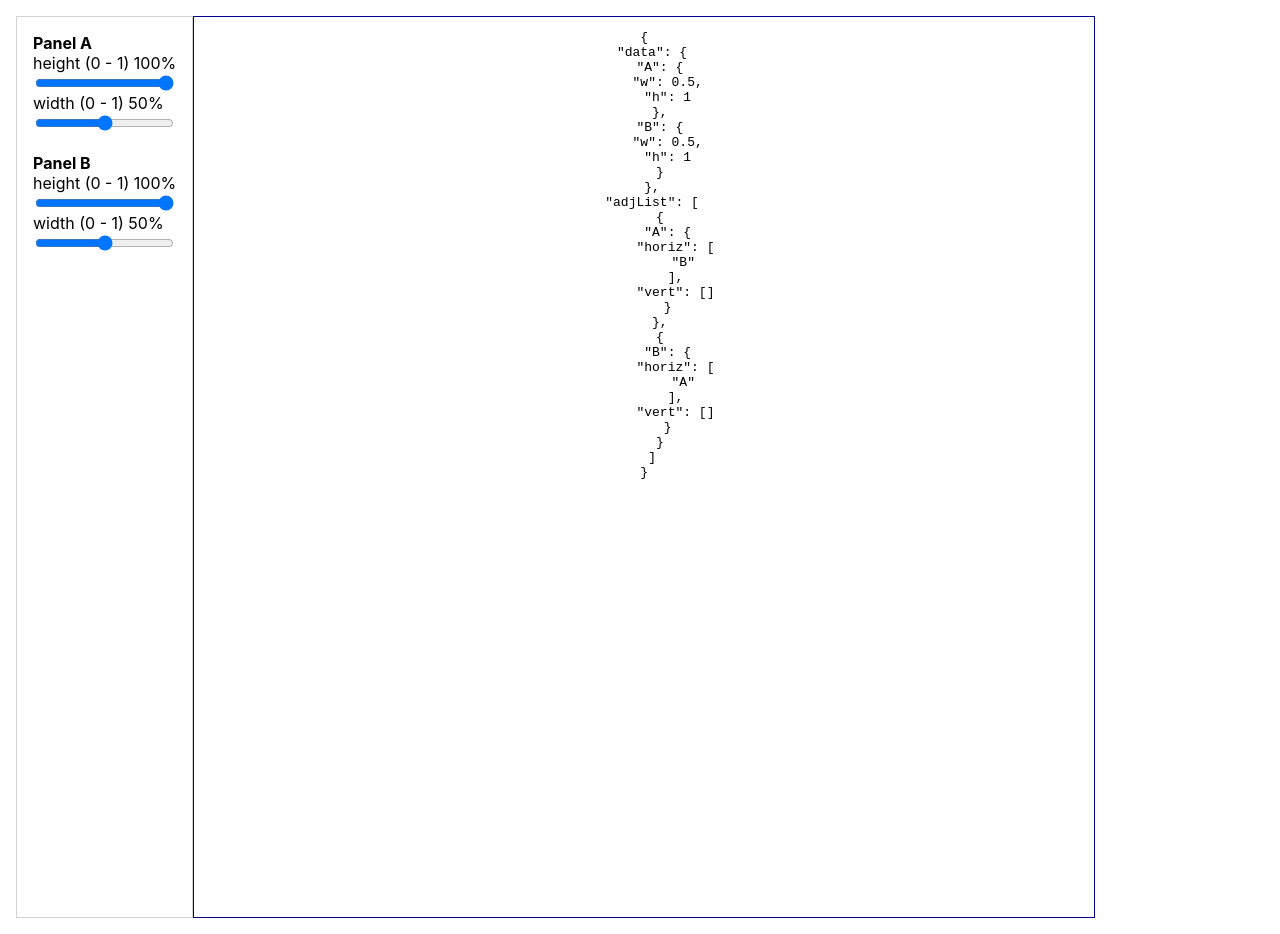
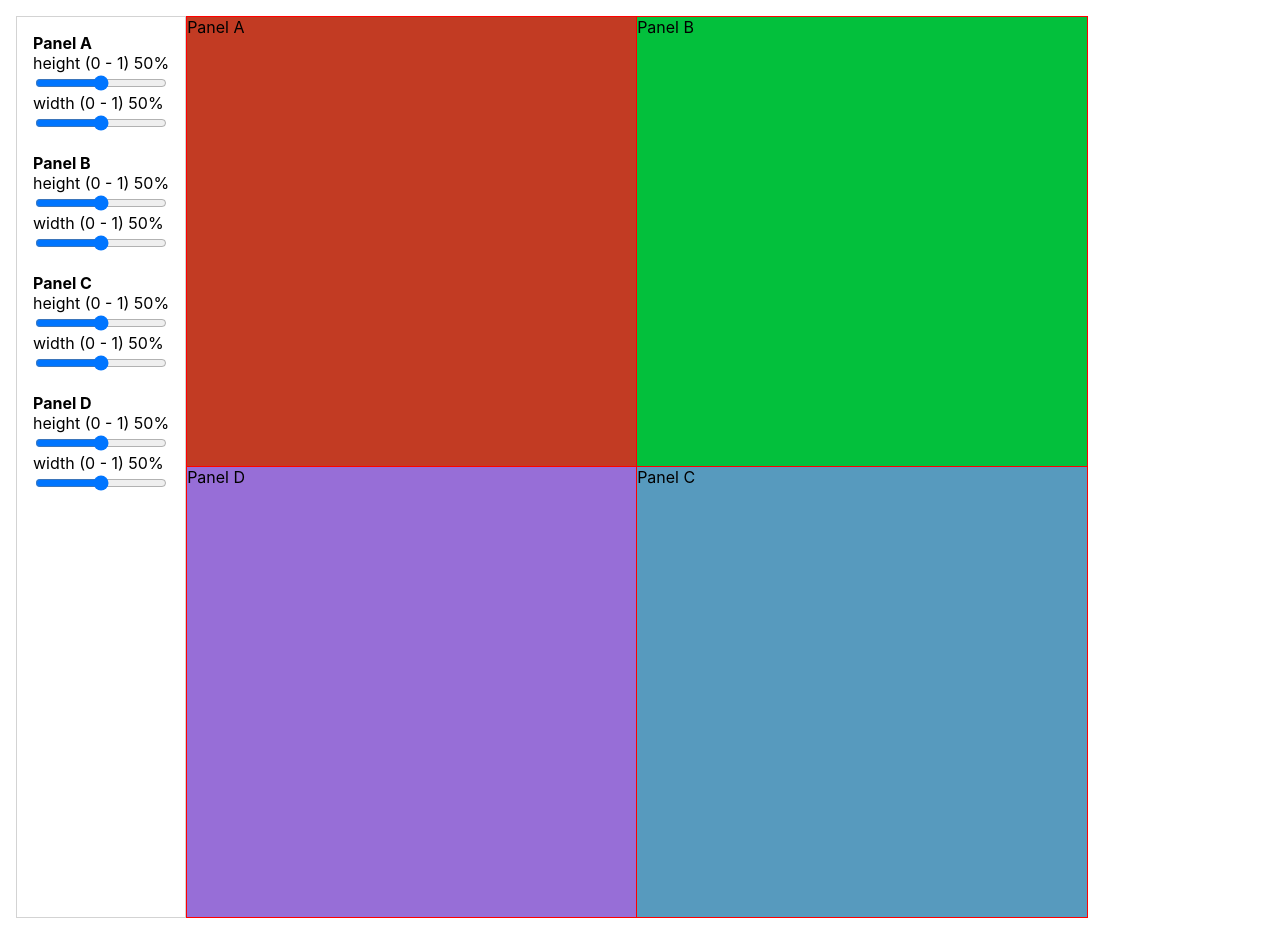
Before and after one commit to stephenc222/react-panel-system, a React (Create React App) app: page / in a window 1280 px wide. Built offline with nearby package versions, Linux system fonts and the light colour scheme.

Commit message:
everything is wip because I'm throwing sh*t against a wall

```diff
--- a/src/App.js
+++ b/src/App.js
@@ -32,18 +32,25 @@ import './App.css';
 // }
 const DUMMY_PANEL_DATA = {
   data : {
-    A: { w: 0.5, h: 1.0 },
-    B: { w: 0.5, h: 1.0 }
+    A: { w: 0.5, h: 0.5 },
+    B: { w: 0.5, h: 0.5 },
+    C: { w: 0.5, h: 0.5 },
+    D: { w: 0.5, h: 0.5 }
   },
   // embedding order into list (first node is top left panel)
+  // FIXME: these relationships may be missing something... maybe...
   adjList: [
-    { A: { horiz: ['B'], vert: []}},
-    { B : { horiz: ['A'], vert: []}}
+    { A: { horiz: ['B', 'C'], adjHoriz: ['D'], vert: ['D', 'C'], adjVert: ['B'] } },
+    { B: { horiz: ['A', 'D'], adjHoriz: ['C'], vert: ['C', 'D'], adjVert: ['A'] } },
+    { D: { horiz: ['C', 'B'], adjHoriz: ['A'], vert: ['A', 'B'], adjVert: ['C'] } },
+    { C: { horiz: ['D', 'A'], adjHoriz: ['B'], vert: ['B', 'A'], adjVert: ['D'] } },
   ]
 }
 
-const PanelA = () => (<div style={{background: 'blue', display: 'flex', width: '100%', height: '100%'}}>Panel A</div>)
-const PanelB = () => (<div style={{background: 'lightgreen', display: 'flex', width: '100%', height: '100%'}}>Panel B</div>)
+const PanelA = () => (<div style={{background: '#C23B23', display: 'flex', width: '100%', height: '100%'}}>Panel A</div>)
+const PanelB = () => (<div style={{background: '#03C03C', display: 'flex', width: '100%', height: '100%'}}>Panel B</div>)
+const PanelC = () => (<div style={{background: '#579ABE', display: 'flex', width: '100%', height: '100%'}}>Panel C</div>)
+const PanelD = () => (<div style={{background: '#976ED7', display: 'flex', width: '100%', height: '100%'}}>Panel D</div>)
 
 function App() {
   const containerRef = useRef(null)
@@ -88,17 +95,33 @@ function App() {
         <input type='range' min={0} max={100} name='h' value={panelData.data['B'].h * 100} onChange={event => onRangeChange('B', event)} />
         <div>width (0 - 1) {Math.round(panelData.data['B'].w * 100)}%</div>
         <input type='range' min={0} max={100} name='w' value={panelData.data['B'].w * 100} onChange={event => onRangeChange('B', event)} />
+        <br/>
+        <b>Panel C</b>
+        <div>height (0 - 1) {Math.round(panelData.data['C'].h * 100)}%</div>
+        <input type='range' min={0} max={100} name='h' value={panelData.data['C'].h * 100} onChange={event => onRangeChange('C', event)} />
+        <div>width (0 - 1) {Math.round(panelData.data['C'].w * 100)}%</div>
+        <input type='range' min={0} max={100} name='w' value={panelData.data['C'].w * 100} onChange={event => onRangeChange('C', event)} />
+        <br/>
+        <b>Panel D</b>
+        <div>height (0 - 1) {Math.round(panelData.data['D'].h * 100)}%</div>
+        <input type='range' min={0} max={100} name='h' value={panelData.data['D'].h * 100} onChange={event => onRangeChange('D', event)} />
+        <div>width (0 - 1) {Math.round(panelData.data['D'].w * 100)}%</div>
+        <input type='range' min={0} max={100} name='w' value={panelData.data['D'].w * 100} onChange={event => onRangeChange('D', event)} />
       </div>
       <div ref={containerRef} style={{border: '1px solid darkblue', maxWidth: 900, minWidth: 900, minHeight: 900, maxHeight: 900}}>
-        <pre>
+        {/* <pre>
           {JSON.stringify(panelData, null, 2)}
-        </pre>
-        {/* <PanelManager
+        </pre> */}
+        <PanelManager
           containerRef={containerRef}
-          panelComponents={[PanelA, PanelB]}
+          panelComponents={[
+            {id: 'A', PanelComponent: PanelA},
+            {id: 'B', PanelComponent: PanelB},
+            {id: 'C', PanelComponent: PanelC},
+            {id: 'D', PanelComponent: PanelD},
+          ]}
           panelData={panelData}
-
-        /> */}
+        />
       </div>
     </div>
   );
--- a/src/components/Panel/index.js
+++ b/src/components/Panel/index.js
@@ -2,14 +2,18 @@ import React from 'react'
 
 // https://stackoverflow.com/questions/30725607/is-there-any-way-to-bind-a-click-event-to-a-divs-left-border-in-jquery
 const Panel = ({ managerX, managerY, w, h, xOffset, yOffset, children}) => {
+  console.log({w, h})
   return (
     <div
       style={{
-        position: 'absolute',
-        width: w,
-        height: h,
-        top: yOffset,
-        left: xOffset
+        border: '1px solid red',
+        minWidth: `${w * 100}%`,
+        maxWidth: `${w * 100}%`,
+        minHeight: `${h * 100}%`,
+        maxHeight: `${h * 100}%`,
+        margin: -1
+        // top: yOffset,
+        // left: xOffset
       }}>
       {children}
     </div>
--- a/src/components/PanelManager/PanelGraph.js
+++ b/src/components/PanelManager/PanelGraph.js
@@ -103,6 +103,8 @@ const ORIGINAL_GRAPH_2 = {
   ]
 }
 
+// NOTE: assumes an edge relationship (vert or horiz) is then entire vertical edge, or the entire horizontal edge (that sums to 100%)
+// to enforce congruent panes, or else relationships between nodes will dynamically change beyond adding and removing a node
 // CHANGE EVENT:
 // (-0.2, 0)
 
@@ -119,6 +121,7 @@ const MINIMUM_DIMENSION = 0.10
 // updateGraph does not consider the special cases of adding a node or removing a node
 // it assumes the graph structure is static, and only handles updating of node relationships
 // TODO: consider minimum dimensions - "width or height of panel cannot be lower than 10%"
+// FIXME: consider rework of update based on relationship
 export const updateGraph = ( origGraph, changeEvent) => {
   // console.log('updateGraph', JSON.stringify(origGraph, null, 2), {changeEvent })
   const { nodeId, data } = changeEvent
@@ -135,10 +138,15 @@ export const updateGraph = ( origGraph, changeEvent) => {
   // if (nextGraph.data[nodeId].h < MINIMUM_DIMENSION)
   // next, find and update the related nodes from the changed node
 
+  // horizontal means opposingly horizontal
   const horizRelatedNodes = nextGraph.adjList.find( node =>
     Object.keys(node)[0] === nodeId )[nodeId].horiz || []
+  const adjHorizRelatedNodes = nextGraph.adjList.find( node =>
+    Object.keys(node)[0] === nodeId )[nodeId].adjHoriz || []
   const vertRelatedNodes = nextGraph.adjList.find( node =>
     Object.keys(node)[0] === nodeId )[nodeId].vert || []
+  const adjVertRelatedNodes = nextGraph.adjList.find( node =>
+    Object.keys(node)[0] === nodeId )[nodeId].adjVert || []
   // console.log({horizRelatedNodes, vertRelatedNodes})
   // if the change node width did not change, then the horizontally related node widths will not change
   if (horizRelatedNodes.length ) {
@@ -146,9 +154,19 @@ export const updateGraph = ( origGraph, changeEvent) => {
     // if the change node width decreased, then the horizontally related node widths will increase
     horizRelatedNodes.forEach(relatedNodeId => {
       nextGraph.data[relatedNodeId].w = nextGraph.data[relatedNodeId].w - data.w
-      if (vertRelatedNodes.includes(relatedNodeId)) {
-        nextGraph.data[relatedNodeId].h = nextGraph.data[relatedNodeId].h + data.h
-      }
+      // if (vertRelatedNodes.includes(relatedNodeId)) {
+      //   nextGraph.data[relatedNodeId].h = nextGraph.data[relatedNodeId].h + data.h
+      // }
+    })
+  }
+  if (adjVertRelatedNodes.length) {
+    adjVertRelatedNodes.forEach(relatedNodeId => {
+      nextGraph.data[relatedNodeId].h = nextGraph.data[relatedNodeId].h + data.h
+    })
+  }
+  if (adjHorizRelatedNodes.length) {
+    adjHorizRelatedNodes.forEach(relatedNodeId => {
+      nextGraph.data[relatedNodeId].w = nextGraph.data[relatedNodeId].w + data.w
     })
   }
   // if the change node width did not change, then the vertically related node widths will not change
@@ -157,9 +175,9 @@ export const updateGraph = ( origGraph, changeEvent) => {
     // if the change node width decreased, then the vertically related node widths will increase
     vertRelatedNodes.forEach(relatedNodeId => {
       nextGraph.data[relatedNodeId].h = nextGraph.data[relatedNodeId].h - data.h
-      if (vertRelatedNodes.includes(relatedNodeId)) {
-        nextGraph.data[relatedNodeId].w = nextGraph.data[relatedNodeId].w + data.w
-      }
+      // if (vertRelatedNodes.includes(relatedNodeId)) {
+      //   nextGraph.data[relatedNodeId].w = nextGraph.data[relatedNodeId].w + data.w
+      // }
     })
   }
   // console.log('after update', JSON.stringify(nextGraph, null, 2))
--- a/src/components/PanelManager/index.js
+++ b/src/components/PanelManager/index.js
@@ -1,9 +1,39 @@
 import React, { useEffect, useState } from 'react'
 import Panel from '../Panel'
+
+// for vertically related nodes
+const VerticalContainer = ({ children }) => {
+  return (
+    <div style={{ border: '1px solid blue', margin: -1, display: 'flex', flexDirection: 'column'}}>
+      {children}
+    </div>
+  )
+}
+
+// for horizontally related nodes
+const HorizontalContainer = ({ children }) => {
+  return (
+    <div style={{ border: '1px solid green', margin: -1, display: 'flex', flexDirection: 'row'}}>
+      {children}
+    </div>
+  )
+}
+
+// called once in correct container
 
 const PanelManager = ({ containerRef, panelComponents, panelData}) => {
 
   const [mounted, setMounted] = useState(false)
+  const renderPanel = (panelNode) => {
+    const nodeId = Object.keys(panelNode)[0]
+    const panelChildData = panelData.data[nodeId]
+    const { PanelComponent } = panelComponents.find( ({id}) => nodeId === id )
+    return (
+      <Panel {...panelChildData} key={nodeId}>
+        <PanelComponent/>
+      </Panel>
+    )
+  }
   const onPanelSizeChange = (data, name) => {
     console.warn('onPanelSizeChange called', { data, name})
   }
@@ -14,10 +44,23 @@ const PanelManager = ({ containerRef, panelComponents, panelData}) => {
     return null
   }
   const { width, height, x, y } = containerRef.current.getBoundingClientRect()
+  // TODO: now, there's a rendering problem, here's the first thought to solve it:
+  // horizontally related nodes belong in the same horizontal container, and vertically related
+  // nodes belong in the same vertical container
+  // naturally, these containers will contain other containers of nodes. Ideally, if the relationship
+  // between components is perserved within the corresponding vertical or horizontal container,
+  // then overlapping containers becomes a non-issue
+  // NOTE: an underlying assumption, if a node width is less than 1, must have a horizontal relation to another node(s) that equal 1 in total
   return (
-    <div style={{position: 'relative'}}>
+    <div style={{display: 'flex', flexWrap: 'wrap', background: 'yellow', height: '100%', width: '100%'}}>
       {
-        panelComponents.map( PanelComponent => {
+        panelData.adjList.map(panelNode => {
+          console.log({panelNode})
+          return renderPanel(panelNode)
+        })
+      }
+      {/* {
+        panelComponents.map( ({id, PanelComponent}) => {
           const {w, h, yOffset, xOffset } = panelData[PanelComponent.name]
           console.log({ w, h, yOffset, xOffset, width, height,x,  y})
           return (
@@ -33,7 +76,7 @@ const PanelManager = ({ containerRef, panelComponents, panelData}) => {
             </Panel>
           )
         })
-      }
+      } */}
     </div>
   )
 }
```
